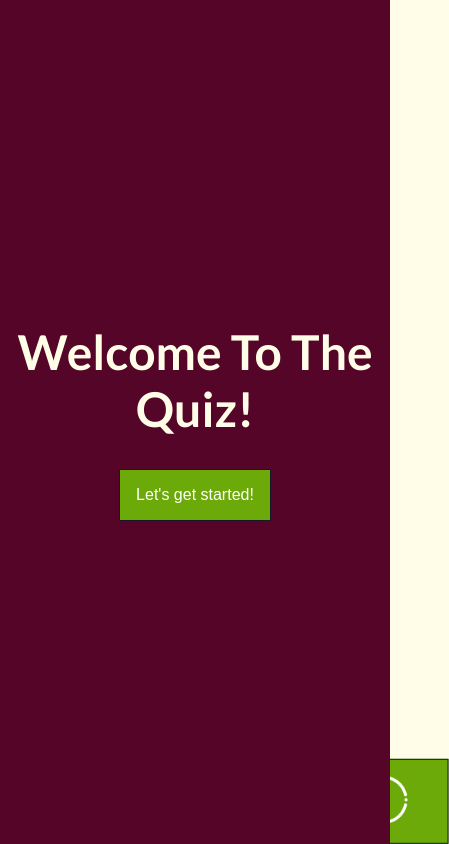
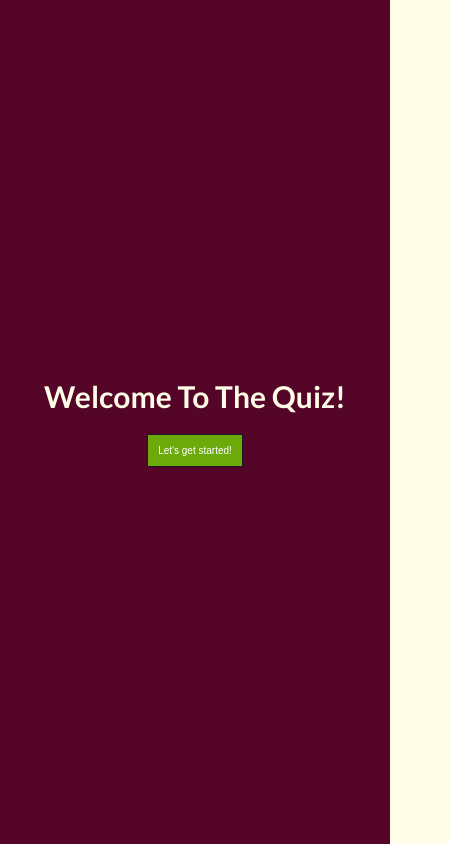
Before and after one commit to danh-bui/quiz-app, a plain HTML site: page index.html in a window 390 px wide. Shown: the whole page, 449 px wide, since content can reach past the window. Drawn offline with Linux system fonts and the light colour scheme.

Commit message:
responsive for mobile, draft 1.

```diff
--- a/css/style.css
+++ b/css/style.css
@@ -17,6 +17,10 @@
   margin: 0;
   padding: 0;
   box-sizing: border-box;
+}
+
+html {
+  font-size: 100%;
 }
 
 body {
@@ -172,14 +176,27 @@ body {
 /* ========================================================================== */
 /*                                MEDIA QUERIES                               */
 /* ========================================================================== */
-@media (max-width: 414px) {
+@media (max-width: 600px) {
+  html {
+    font-size: 62.5%;
+  }
+  .container {
+    /* height: 100vh; */
+  }
+  .quiz__question {
+    font-size: ;
+  }
   .quiz__choices {
-    display: flex;
-    flex-direction: column;
+    display: grid;
+    grid-template-columns: 1fr;
+    grid-template-rows: repeat(4, 1fr);
+  }
+  .quiz__label {
+    padding: 1rem;
   }
   .quiz__footer {
-    float: left;
-    width: 100vw;
+    position: fixed;
+    left: 0;
   }
 
 }
```
